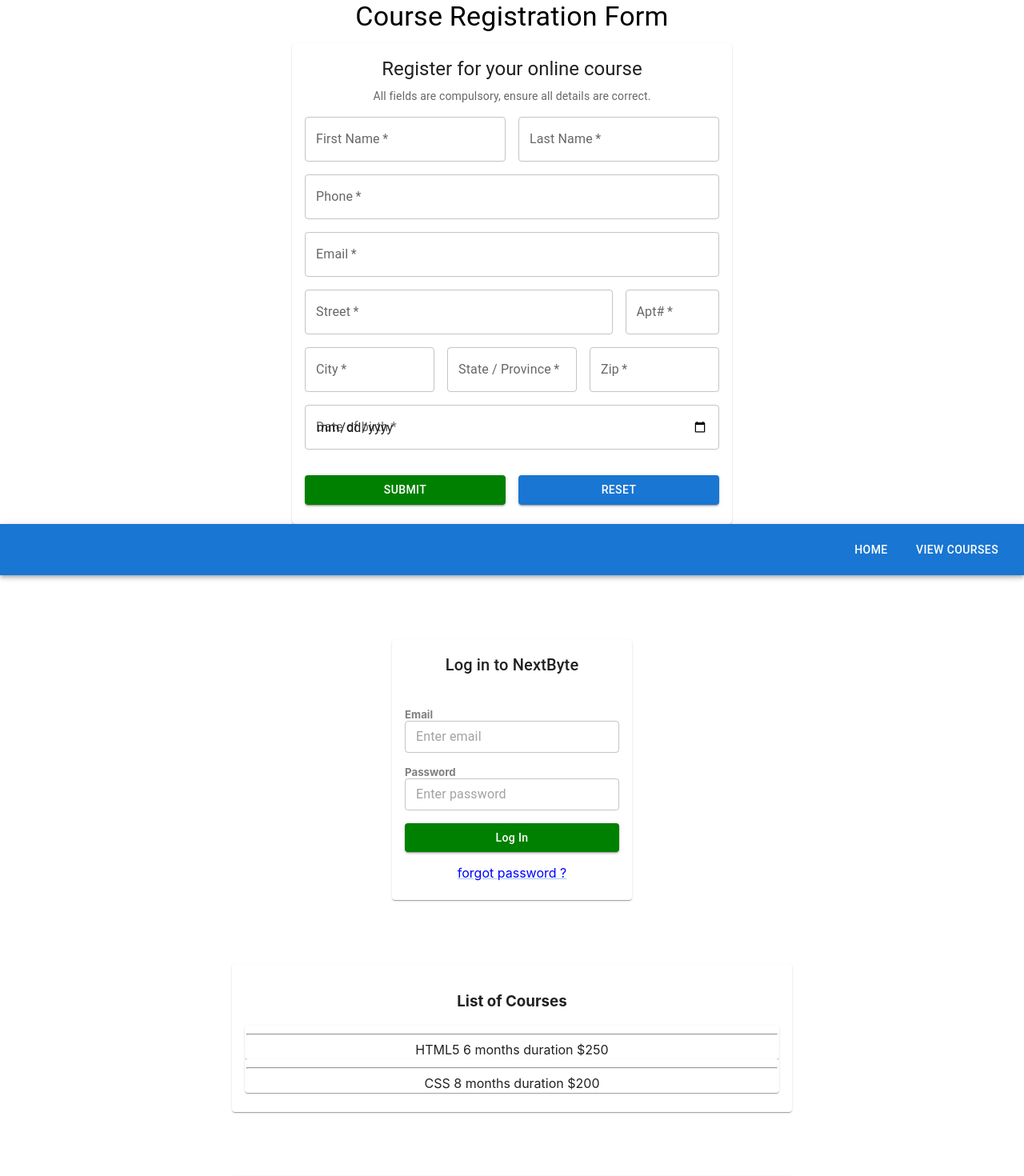
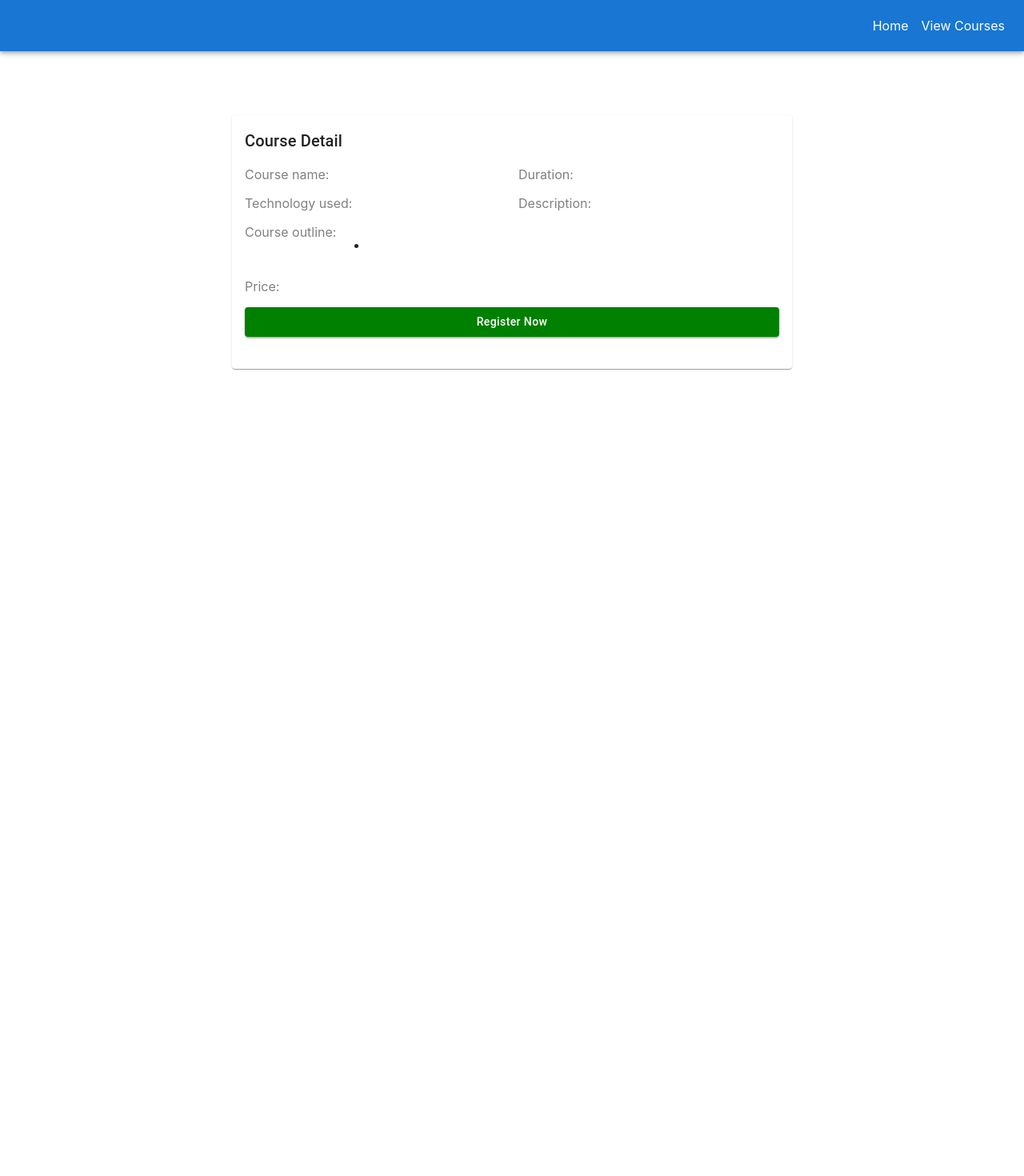
Before and after one commit to dellydel/student-tracker, a React (Create React App) app in the folder front-end/: page /course-details in a window 1280 px wide. Shown: the top 1470 px of the page at 80% size. After the commit the page ends 800 px from the top, so only its background shows below. Built offline with nearby package versions, Linux system fonts and the light colour scheme.

Commit message:
Chris Navigation Infrastructure

```diff
--- a/front-end/package.json
+++ b/front-end/package.json
@@ -11,6 +11,7 @@
     "dayjs": "^1.11.7",
     "react": "^18.2.0",
     "react-dom": "^18.2.0",
+    "react-router-dom": "^6.15.0",
     "react-scripts": "^5.0.1",
     "web-vitals": "^2.1.4"
   },
--- a/front-end/src/App.js
+++ b/front-end/src/App.js
@@ -1,22 +1,26 @@
 import "./App.css";
-import { Typography } from "@mui/material";
 import RegisterCourse from "./components/RegisterCourse";
-import Navigation from "./components/Navigation";
 import Login from "./components/Login";
 import CourseList from "./components/CourseList";
 import CourseDetail from "./components/CourseDetail";
+import { BrowserRouter, Routes, Route } from "react-router-dom";
+import Layout from "./components/Layout";
+import LandingPage from "./components/LandingPage";
+import UserInformationScreen from "./components/UserInformationScreen";
 const App = () => {
   return (
-    <div className="App">
-      <Typography gutterBottom variant="h4">
-        Course Registration Form
-      </Typography>
-      <RegisterCourse />
-      <Navigation />
-      <Login />
-      <CourseList />
-      <CourseDetail />
-    </div>
+    <BrowserRouter>
+      <Routes>
+        <Route path="/" element={<Layout />}>
+          <Route index element={<LandingPage />} />
+          <Route path="/user" element={<UserInformationScreen />} />
+          <Route path="/courses" element={<CourseList />} />
+          <Route path="/course-details" element={<CourseDetail />} />
+          <Route path="/view-courses" element={<CourseList />} />
+          <Route path="/register" element={<RegisterCourse />} />
+        </Route>
+      </Routes>
+    </BrowserRouter>
   );
 };
 export default App;
--- a/front-end/src/components/Course.js
+++ b/front-end/src/components/Course.js
@@ -1,5 +1,5 @@
 import React from "react";
-import { Card, Grid } from "@mui/material";
+import { Card, Grid, Link } from "@mui/material";
 
 function Course({ id, title, detail }) {
   return (
@@ -19,10 +19,10 @@ function Course({ id, title, detail }) {
         >
           <hr />
           <div key={id}>
-            <span>
+            <Link href="/course-details" color="inherit" underline="none">
               {` ${title} ${detail.duration} ${detail.cost}
               `}
-            </span>
+            </Link>
           </div>
         </Grid>
       </Grid>
--- a/front-end/src/components/CourseDetail.js
+++ b/front-end/src/components/CourseDetail.js
@@ -1,4 +1,5 @@
 import { Card, CardContent, Typography, Grid, Button } from "@mui/material";
+import { useNavigate } from "react-router-dom";
 const CourseDetail = ({
   courseName,
   duration,
@@ -7,6 +8,7 @@ const CourseDetail = ({
   price,
   outline,
 }) => {
+  const navigate = useNavigate();
   return (
     <>
       <Card
@@ -108,6 +110,9 @@ const CourseDetail = ({
                   type="submit"
                   variant="contained"
                   fullWidth
+                  onClick={() => {
+                    navigate("/register");
+                  }}
                 >
                   Register Now
                 </Button>
--- /dev/null
+++ b/front-end/src/components/Layout.js
@@ -0,0 +1,14 @@
+import { Outlet } from "react-router-dom";
+import Navigation from "./Navigation";
+const Layout = () => {
+  return (
+    <>
+      <nav>
+        <Navigation />
+      </nav>
+      <Outlet />
+    </>
+  );
+};
+
+export default Layout;
--- a/front-end/src/components/Navigation.js
+++ b/front-end/src/components/Navigation.js
@@ -1,6 +1,5 @@
 import React from "react";
-import { AppBar, Toolbar, Typography, Button, Box, Stack } from "@mui/material";
-
+import { AppBar, Toolbar, Typography, Link, Box, Stack } from "@mui/material";
 function Navigation() {
   return (
     <div>
@@ -13,8 +12,12 @@ function Navigation() {
               sx={{ flexGrow: 1 }}
             ></Typography>
             <Stack direction="row" spacing={2}>
-              <Button color="inherit">Home</Button>
-              <Button color="inherit">View Courses</Button>
+              <Link href="/LandingPage" color="inherit" underline="none">
+                Home
+              </Link>
+              <Link href="/view-courses" color="inherit" underline="none">
+                View Courses
+              </Link>
             </Stack>
           </Toolbar>
         </AppBar>
```
